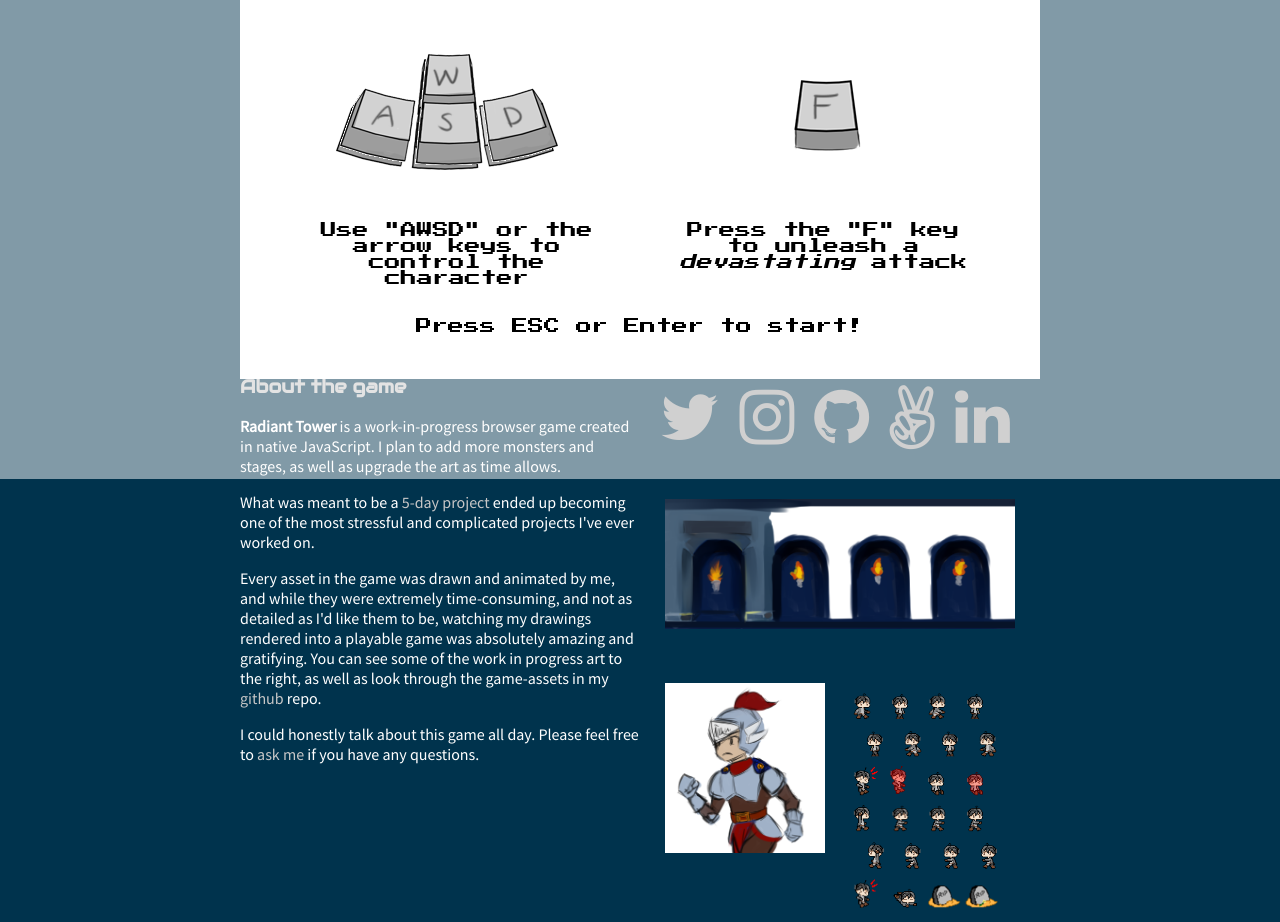
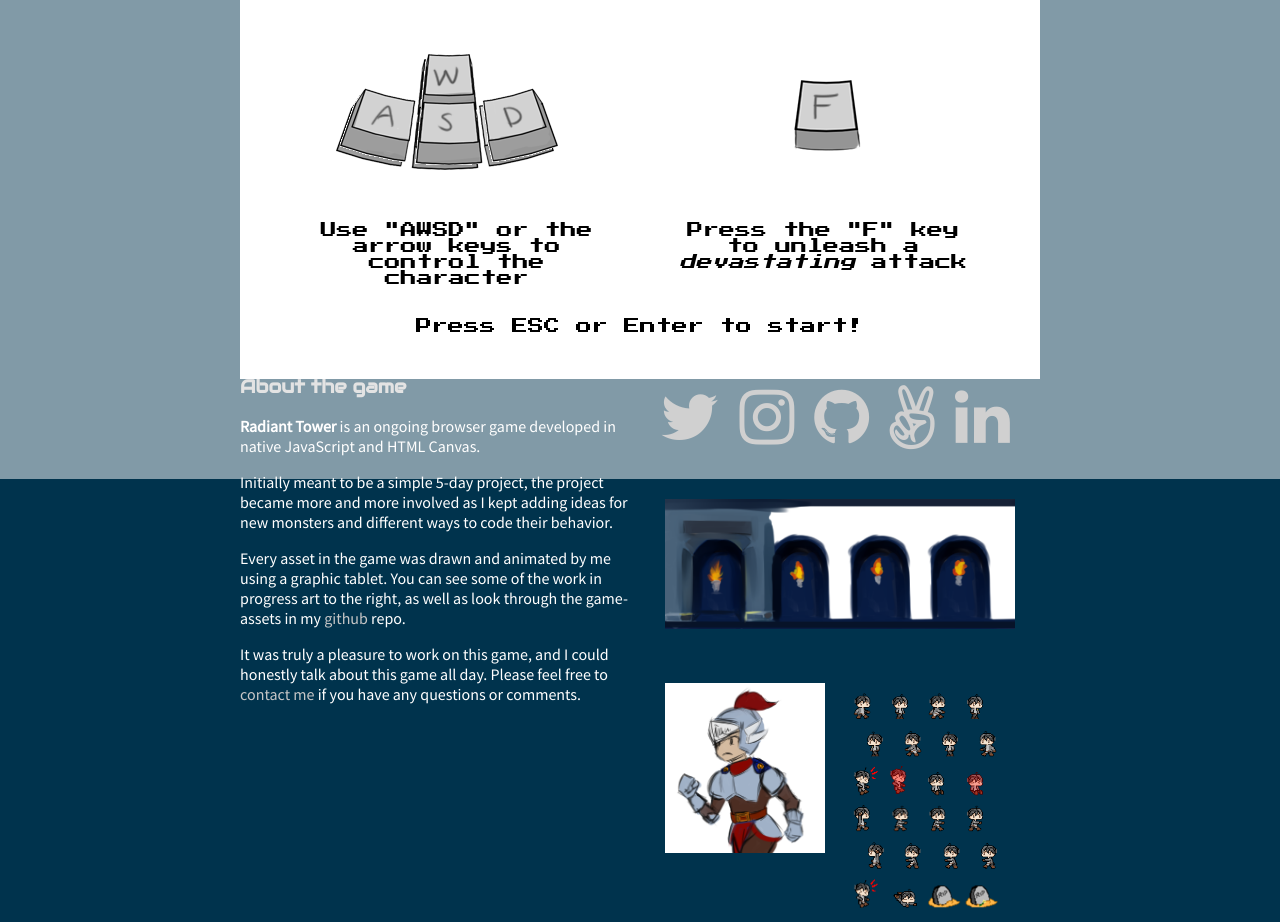
Before and after one commit to raphiree/radiant_tower, a website built with webpack: page index.html in a window 1280 px wide. Shown: the part 321-1243 px from the top of the page. Built offline with nearby package versions, Linux system fonts and the light colour scheme; a web font is replaced by a local one.

Commit message:
Change description text

```diff
--- a/index.html
+++ b/index.html
@@ -50,27 +50,23 @@
       </h3>
       <p>
         <b>Radiant Tower</b>
-        is a work-in-progress browser game created in native JavaScript.
-        I plan to add more monsters and stages,
-        as well as upgrade the art as time allows.
+        is an ongoing browser game developed in native JavaScript and HTML Canvas.
       </p>
       <p>
-        What was meant to be a
-        <a href="https://github.com/raphiree/radiant_tower">5-day project</a>
-        ended up becoming one of the most stressful and complicated projects
-        I've ever worked on.
+        Initially meant to be a simple 5-day project, the project became more and more
+        involved as I kept adding ideas for new monsters and different ways to
+        code their behavior.
       </p>
       <p>
-        Every asset in the game was drawn and animated by me, and while they were
-        extremely time-consuming, and not as detailed as I'd like them to be,
-        watching my drawings rendered into a playable game was absolutely amazing and gratifying.
+        Every asset in the game was drawn and animated by me using a graphic tablet.
         You can see some of the work in progress art to the right,
         as well as look through the game-assets in my
         <a href="https://github.com/raphiree/radiant_tower">github</a> repo.
       </p>
       <p>
-        I could honestly talk about this game all day. Please feel free to <a href="mailto:contact@scottjpark.com">ask me</a>
-        if you have any questions.
+        It was truly a pleasure to work on this game,
+        and I could honestly talk about this game all day. Please feel free to <a href="mailto:contact@scottjpark.com">contact me</a>
+        if you have any questions or comments.
       </p>
     </content>
     <section class="right-column">
```
